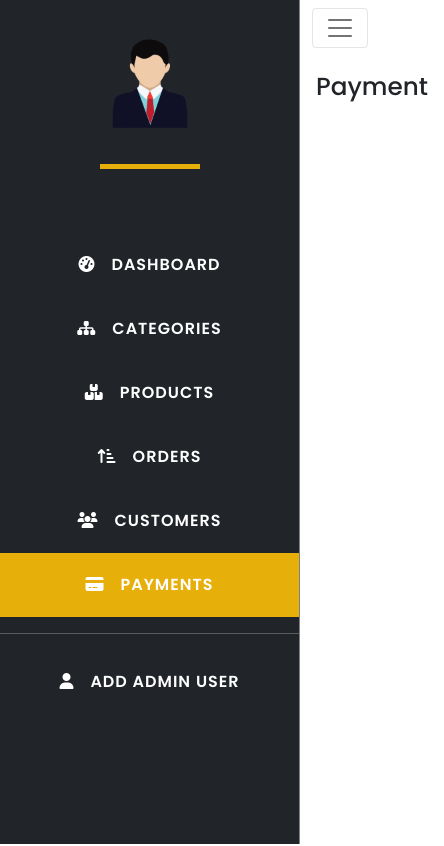
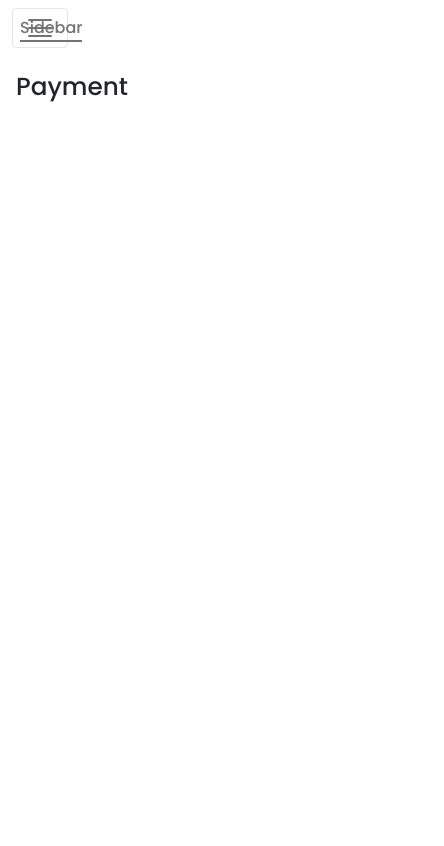
Before and after one commit to pariweshtamr/e-commerce-admin-frontend, a React (Create React App) app: page /payments in a window 390 px wide. Shown: the top 846 px of the page, 444 px wide, since content can reach past the window. Built offline with nearby package versions, Linux system fonts and the light colour scheme; sample sign-in values are in the browser's storage.

Commit message:
made sidebar responsive

```diff
--- a/src/components/Footer/Footer.css
+++ b/src/components/Footer/Footer.css
@@ -1,6 +1,7 @@
 .footer {
   position: relative;
   width: 100%;
+  margin-top: 100px;
 }
 .footer-content {
   position: absolute;
--- a/src/components/Header/Header.js
+++ b/src/components/Header/Header.js
@@ -1,15 +1,17 @@
-import React from "react";
-import { Container, Nav, Navbar } from "react-bootstrap";
-import { useDispatch } from "react-redux";
-import { userLogout } from "../../pages/admin-auth-slice/userAction";
-import { NavLink } from "react-router-dom";
+import React from 'react'
+import { Container, Nav, Navbar } from 'react-bootstrap'
+import { useDispatch } from 'react-redux'
+import { userLogout } from '../../pages/admin-auth-slice/userAction'
+import { NavLink } from 'react-router-dom'
+
+import './header.css'
 
 const Header = () => {
-  const dispatch = useDispatch();
+  const dispatch = useDispatch()
 
   const handleOnLogout = () => {
-    dispatch(userLogout());
-  };
+    dispatch(userLogout())
+  }
   return (
     <>
       <Navbar collapseOnSelect bg="Light" expand="md">
@@ -18,7 +20,7 @@ const Header = () => {
           <Navbar.Collapse id="basic-navbar-nav">
             <Nav className="ms-auto">
               <NavLink exact to="/admin-profile">
-                <i class="fas fa-user"></i>
+                <i className="fas fa-user"></i>
               </NavLink>
               <Nav.Link onClick={handleOnLogout}>Log Out</Nav.Link>
             </Nav>
@@ -26,7 +28,7 @@ const Header = () => {
         </Container>
       </Navbar>
     </>
-  );
-};
+  )
+}
 
-export default Header;
+export default Header
--- /dev/null
+++ b/src/components/Header/header.css
@@ -0,0 +1,5 @@
+.fa-user {
+  position: relative;
+  top: 0.5rem;
+  right: 1rem;
+}
--- a/src/components/Password-reset-form/PasswordResetForm.js
+++ b/src/components/Password-reset-form/PasswordResetForm.js
@@ -1,13 +1,13 @@
 import React, { useState, useEffect } from 'react'
 import { useDispatch, useSelector } from 'react-redux'
 import { Form, Card, Button, Spinner, Alert } from 'react-bootstrap'
-import { useHistory, useLocation } from 'react-router-dom'
-import { switchLoginResetPassForm } from '../../pages/admin-auth-slice/userSlice'
+// import { useHistory, useLocation } from 'react-router-dom'
+// import { switchLoginResetPassForm } from '../../pages/admin-auth-slice/userSlice'
 import { requestPassResetOTP } from '../../pages/admin-auth-slice/userAction'
 
 const PasswordResetForm = () => {
-  const history = useHistory()
-  const location = useLocation()
+  // const history = useHistory()
+  // const location = useLocation()
   const dispatch = useDispatch()
 
   const { isPending, resetPasswordRequestResponse } = useSelector(
--- a/src/components/Sidebar/Sidebar.js
+++ b/src/components/Sidebar/Sidebar.js
@@ -1,13 +1,13 @@
-import React from "react";
-import { NavLink } from "react-router-dom";
-import Admin from "../../assets/images/admin-logo.png";
+import React from 'react'
+import { NavLink } from 'react-router-dom'
+import Admin from '../../assets/images/admin-logo.png'
 
-import "./sidebar.css";
+import './sidebar.css'
 
-const Sidebar = () => {
+const Sidebar = ({ sideToggle }) => {
   return (
-    <>
-      <div className="sidebar">
+    <div className={`${sideToggle ? 'side-toggle' : 'sidebar'}`}>
+      <div className="left bg-dark">
         <div className="side-menu">
           <NavLink to="/dashboard">
             <img className="img" src={Admin} alt="Admin Logo" />
@@ -84,8 +84,8 @@ const Sidebar = () => {
           </ul>
         </div>
       </div>
-    </>
-  );
-};
+    </div>
+  )
+}
 
-export default Sidebar;
+export default Sidebar
--- a/src/components/Sidebar/sidebar.css
+++ b/src/components/Sidebar/sidebar.css
@@ -1,16 +1,27 @@
 .sidebar {
+  position: fixed;
+  width: 300px;
   height: 100vh;
   display: flex;
-  flex-flow: column wrap;
+  flex-direction: column;
   align-items: center;
-  height: 100%;
-  width: 100%;
+  transition: all 0.4s ease-in-out;
 }
 .side-menu {
-  border-bottom: 5px solid #ffc107e3;
+  /* border-bottom: 5px solid #ffc107e3; */
   text-align: center;
-  padding: 2rem 0;
-  margin-bottom: 4rem;
+  padding: 1rem 0;
+  margin-bottom: 1rem;
+  position: relative;
+}
+.side-menu::after {
+  content: '';
+  background: #ffc107e3;
+  position: absolute;
+  bottom: 0;
+  left: 30%;
+  height: 3%;
+  width: 40%;
 }
 .img {
   width: 100px;
@@ -43,7 +54,7 @@ ul li a.menu-item {
   color: white;
 }
 ul li a.menu-item::before {
-  content: "";
+  content: '';
   position: absolute;
   bottom: 0;
   left: 0;
@@ -60,3 +71,33 @@ ul li a.menu-item:hover::before {
 .active-class {
   background-color: #ffc107e3;
 }
+
+/* Sidebar Toggler */
+
+.side-toggle {
+  position: relative;
+  width: 300px;
+  height: 100vh;
+  display: flex;
+  border-right: 1px solid grey;
+  flex-direction: column;
+  align-items: center;
+  transform: translateX(0);
+  z-index: 1;
+}
+
+.left {
+  width: 300px;
+  border-right: 1px solid grey;
+  height: 100vh;
+  position: fixed;
+  z-index: 1;
+}
+/* MEDIA QUERIES */
+
+@media screen and (max-width: 1200px) {
+  .sidebar {
+    transform: translateX(-100%);
+    transition: all 0.1s ease;
+  }
+}
--- a/src/pages/Layout/AdminLayout.css
+++ b/src/pages/Layout/AdminLayout.css
@@ -1,18 +1,51 @@
 .admin-layout {
   display: flex;
 }
-
-.left {
-  width: 300px;
-  border-right: 1px solid grey;
-  height: 100vh;
-  position: fixed;
-  z-index: 999;
+.side {
+  position: relative;
 }
 .right {
+  position: relative;
   margin-left: 300px;
   width: 100%;
 }
+.show {
+  position: absolute;
+  left: 20px;
+  top: 16px;
+  display: none;
+  cursor: pointer;
+  z-index: 20;
+}
+.show button {
+  background: none;
+  outline: none;
+  border: none;
+  color: #737373;
+  border-bottom: 2px solid #737373;
+}
+.show button:hover {
+  color: #ffc107e3;
+  border-bottom: 2px solid #ffc107e3;
+}
 .main {
+  position: relative;
   padding: 1rem;
+  min-height: 100vh;
 }
+
+/* MEDIA QUERIES */
+
+@media screen and (max-width: 1200px) {
+  .right {
+    position: relative;
+    margin-left: 0;
+    transition: all 0.4s ease-in-out;
+  }
+}
+
+@media screen and (max-width: 1200px) {
+  .show {
+    display: block;
+  }
+}
--- a/src/pages/Layout/AdminLayout.js
+++ b/src/pages/Layout/AdminLayout.js
@@ -1,4 +1,4 @@
-import React from 'react'
+import React, { useState } from 'react'
 import Header from '../../components/Header/Header'
 import Footer from '../../components/Footer/Footer'
 import Sidebar from '../../components/Sidebar/Sidebar'
@@ -6,15 +6,22 @@ import Sidebar from '../../components/Sidebar/Sidebar'
 import './AdminLayout.css'
 
 const AdminLayout = ({ children }) => {
+  const [sideToggle, setSideToggle] = useState(false)
+
+  const toggleSidebar = () => setSideToggle(!sideToggle)
+  console.log(sideToggle)
   return (
     <div className="admin-layout">
-      <div className="left bg-dark">
-        <Sidebar />
+      <div className="side">
+        <Sidebar sideToggle={sideToggle} />
       </div>
       <div className="right">
+        <div className="show">
+          <button onClick={toggleSidebar}>Sidebar</button>
+        </div>
         <Header />
         <div className="main">{children}</div>
-        {/* <Footer /> */}
+        <Footer />
       </div>
     </div>
   )
```
Also changed, not shown: src/components/Footer/Footer.js (+7 -5 lines).
